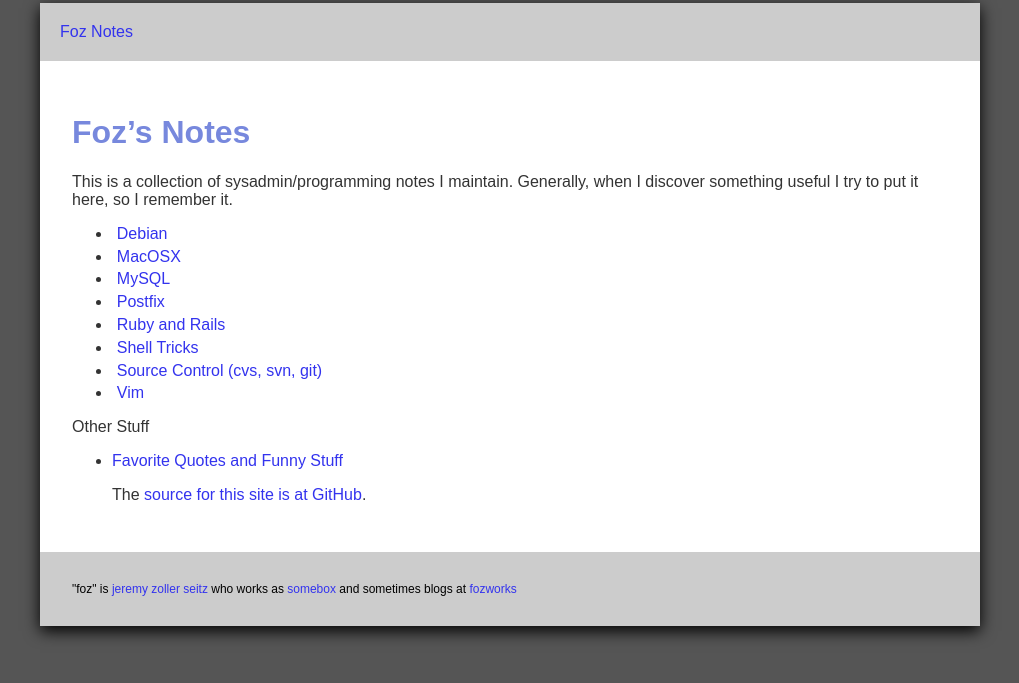
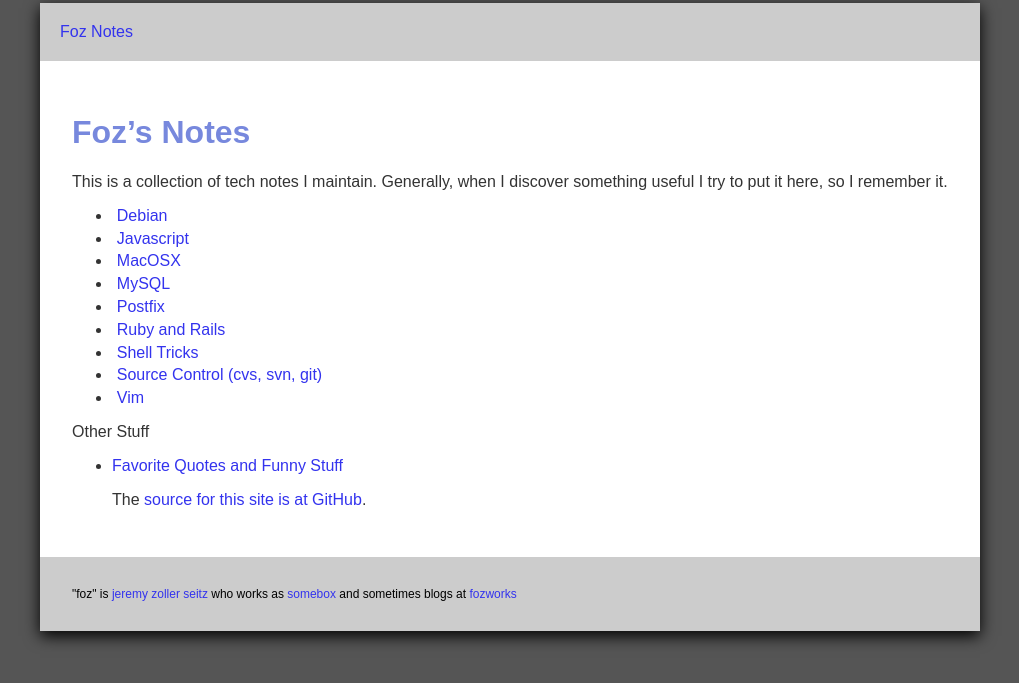
Before and after one commit to foz/foz.github.com, a Jekyll site: the page built from index.md, in a window 1280 px wide. Shown: the top 683 px of the page, without its empty margins (130-1149 px from the left). Built offline with Jekyll 4.4.1, drawn with Linux system fonts in a browser that asks for light colours; Markdown is read by kramdown in place of the engine named in the settings.

Commit message:
update index

```diff
--- a/index.md
+++ b/index.md
@@ -7,10 +7,12 @@
 Foz's Notes
 ===========
 
-This is a collection of sysadmin/programming notes I maintain. Generally, when I discover something  useful I try to put it here, so I remember it.
+This is a collection of tech notes I maintain. Generally, when I discover something  useful I try to put it here, so I remember it.
 
 
 * [Debian](debian-notes.html)
+
+* [Javascript](javascript-notes.html)
 
 * [MacOSX](macosx.html)
 
```
